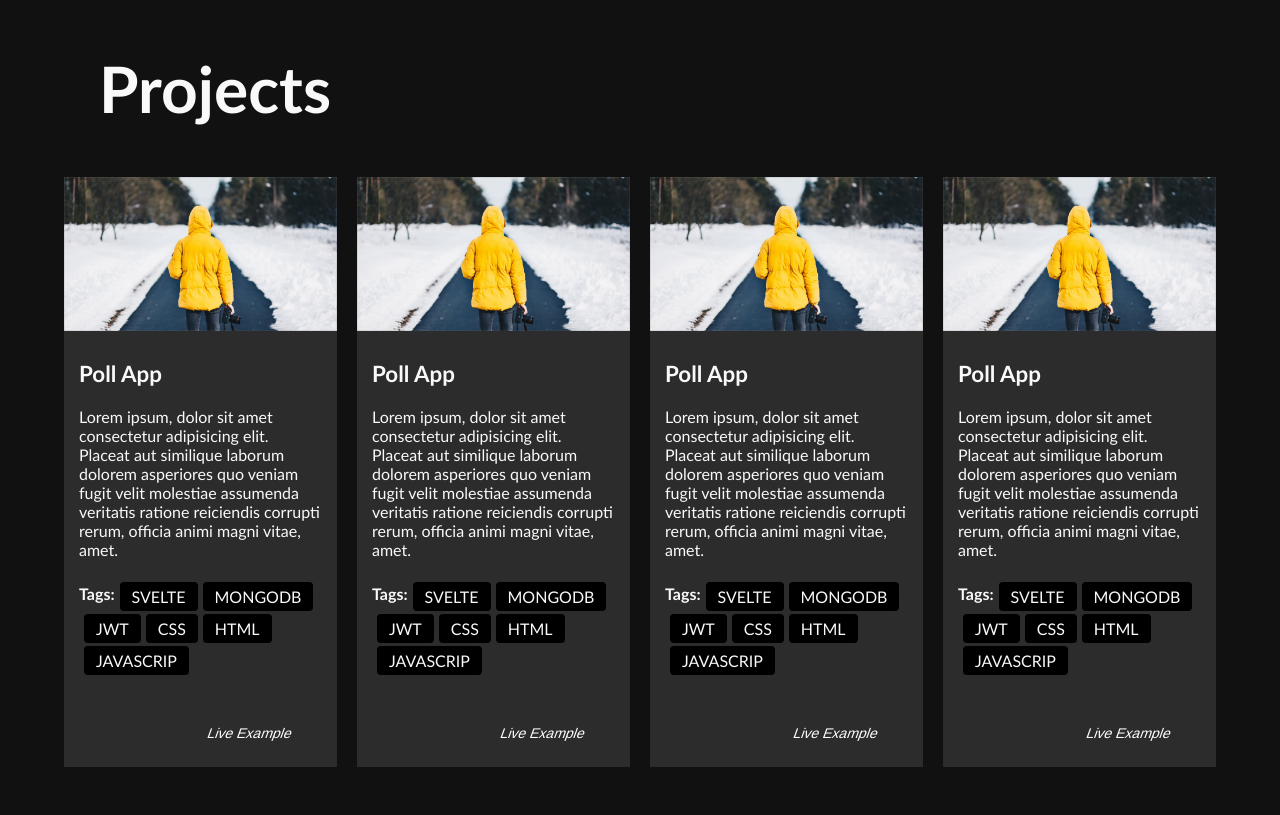
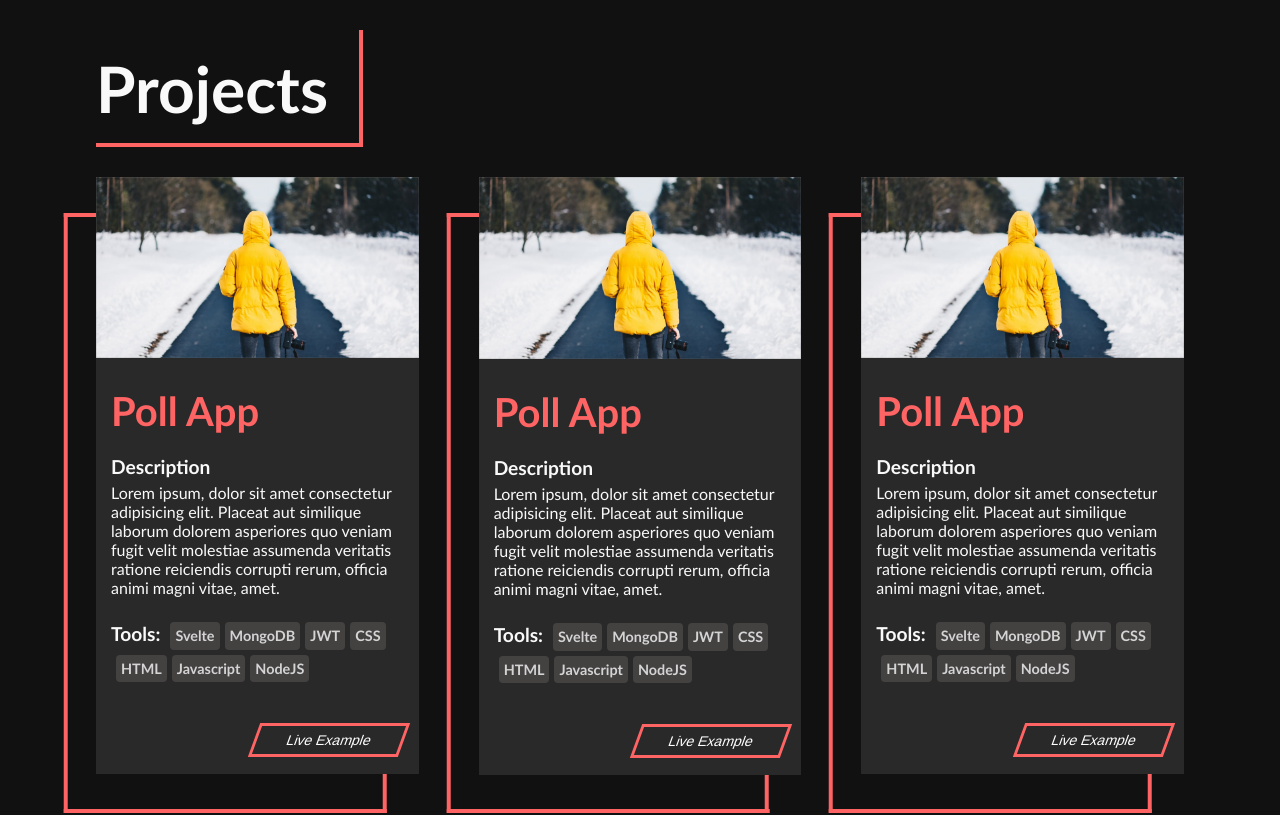
Before and after one commit to YordinsonPolar/porfolio2, a Svelte app: page / in a window 1280 px wide. Shown: the top 815 px of the page. Built offline with nearby package versions, Linux system fonts and the light colour scheme.

Commit message:
add: styles to de ProjectsCard component

```diff
--- a/src/components/about/About.svelte
+++ b/src/components/about/About.svelte
@@ -1,6 +1,6 @@
 <script>
 	import Line from '../../components/common/Line.svelte';
-	import Marco from './Marco.svelte';
+	import Marco from '../common/Marco.svelte';
 	import AboutMe from './AboutMe.svelte';
 
 	const lazyLodingImg = ({ target }) => {
--- a/src/components/about/Marco.svelte
+++ /dev/null
@@ -1,49 +0,0 @@
-<script>
-	import Line from '../common/Line.svelte';
-	export let aboutDelay;
-</script>
-
-<span class="marco">
-	<Line
-	  time="var(--transition-time)"
-	  color="var(--primary)"
-		distance="100%"
-		position="left"
-		origin="bottom"
-		volumen="4px"
-		delay="calc({aboutDelay} * var(--transition-time))" />
-	<Line
-	  time="var(--transition-time)"
-	  color="var(--primary)"
-		distance="100%"
-		position="bottom"
-		origin="left"
-		volumen="4px"
-		delay="calc({aboutDelay} * var(--transition-time))"/>
-	<Line
-	  time="var(--transition-time)"
-	  color="var(--primary)"
-		distance="100%"
-		position="right"
-		origin="bottom"
-		volumen="4px" delay="calc({aboutDelay + .6} * var(--transition-time))" />
-	<Line
-	  time="var(--transition-time)"
-	  color="var(--primary)"
-		distance="100%"
-		position="top"
-		origin="left"
-		volumen="4px" delay="calc({aboutDelay + .6} * var(--transition-time))" />
-</span>
-
-
-<style>
-	.marco {
-		position: absolute;
-		top: 0px;
-		left: 0;
-		right: 0;
-		bottom: 0;
-		transform: translate(-10%, 6%);
-	}
-</style>
--- a/src/components/common/Button.svelte
+++ b/src/components/common/Button.svelte
@@ -1,19 +1,31 @@
 <script>
 	export let label;
 	export let size;
+	export let color;
 </script>
 
-<button style={`--size: ${size}`}>{label}</button>
+<button style={`--size: ${size}; --color: ${color}`}>{label}</button>
 
 <style>
 	button {
+		--color: var(--about-color);
 		--size: 14px;
 		background: none;
 		color: #fff;
 		font-weight: 500;
 		font-size: var(--size);
 		padding: 6px 30px;
-		border: calc( var(--size) / 5) solid var(--primary);
+		border: calc( var(--size) / 4.5) solid var(--color);
 		transform: skewX(-20deg);
+		cursor: pointer;
+		background-image: linear-gradient(45deg, var(--color) 50%, transparent 50%);
+		background-position: 100%;
+		background-size: 400%;
+		transition: 400ms background ease-in-out;
+	}
+
+
+	button:hover {
+		background-position: 0;
 	}
 </style>
--- a/src/components/projects/ProjectCard.svelte
+++ b/src/components/projects/ProjectCard.svelte
@@ -1,73 +1,95 @@
 <script>
+	import Marco from '../common/Marco.svelte';
 	import Button from '../common/Button.svelte';
 
-
-	const tags = ['SVELTE','MONGODB','JWT', "CSS", "HTML", "JAVASCRIP"]
+	const tags = ['Svelte','MongoDB','JWT', "CSS", "HTML", "Javascript", "NodeJS"]
 </script>
 
 <div class="card">
+	<Marco aboutDelay="1s" color="var(--projects-color)"/>
+	<div class="card-wrapper">
 		<div class="img">
 			<img src="/images/about.jpg" alt="poll">
 		</div>
 		<div class="info-section">
 			<h2 class="title">Poll App</h2>
+			<h6 class="description-title">Description</h6>
 			<p class="description">
 				Lorem ipsum, dolor sit amet consectetur adipisicing elit. Placeat aut similique laborum dolorem asperiores quo veniam fugit velit molestiae assumenda veritatis ratione reiciendis corrupti rerum, officia animi magni vitae, amet.
 			</p>
 			<div class="tags">
-			<p class="tags-title">Tags: </p>
+				<p class="tags-title">Tools: </p>
 				{#each tags as tag }
 					<p class="tag">{tag}</p>
 				{/each}
 			</div>
 			<div class="example-btn">
-			<Button label="Live Example" size="14px"/>
+				<Button label="Live Example" size="14px" color="var(--projects-color)"/>
+			</div>
 		</div>
 	</div>
 </div>
 
 <style>
+
 	.card {
-		background: #2d2c2c;
+		position: relative;
+		min-height: 600px;
 	}
 
-	.card .info-section {
+	.card .card-wrapper {
+		position: relative;
+		background: #292929;
+	}
+
+	.card .card-wrappe .img img {
+		min-height: 30%;
+	}
+
+	.card .card-wrapper .info-section {
 		padding: 15px;
 	}
 
-	.card .info-section .title {
-		font-size: 1.4rem;
+	.card .card-wrapper .info-section .title {
+		color: var(--projects-color);
+		font-size: calc(var(--title-size) / 1.6);
 	}
 
-	.card .info-section .description {
-		font-size: 1rem;
-		margin: 20px 0;
+	.card .card-wrapper .info-section .description-title {
+		font-size: 1.2rem;
+		margin-top: 20px;
+		margin-bottom: 5px;
 	}
 
-	.card .info-section .tags-title {
-		font-weight: bold;
+	.card .card-wrapper .info-section .description {
 		font-size: 1rem;
-		padding: 5px 0;
-
+		margin-bottom: 20px;
 	}
 
-	.card .info-section .tags {
+	.card .card-wrapper .info-section .tags-title {
+		font-weight: bold;
+		font-size: 1.2rem;
+		padding: 5px 0;
+		margin-right: 5px;
+	}
 
+	.card .card-wrapper .info-section .tags {
 		display: flex;
 		flex-wrap: wrap;
 	}
 
-	.card .info-section .tag {
+	.card .card-wrapper .info-section .tag {
 		border-radius: var(--border-radius);
-		font-size: 1rem;
-		padding: 5px 12px;
-		font-weight: 500;
+		font-size: .9rem;
+		padding: 5px 5px;
+		font-weight: 600;
 		margin-left: 5px;
-		margin-top: 3px;
-		background: #000;
+		margin-top: 5px;
+		color: #d4d4d4;
+		background: #444141;
 	}
 
-	.card .info-section .example-btn {
+	.card .card-wrapper .info-section .example-btn {
 		display: table;
 		margin-left: auto;
 	}
--- a/src/components/projects/Projects.svelte
+++ b/src/components/projects/Projects.svelte
@@ -3,6 +3,7 @@
 	import ProjectsCard from './ProjectCard.svelte';
 
 	const projectsDelay = 5;
+
 </script>
 
 <section class="projects">
@@ -11,14 +12,14 @@
 			<h1 class="title">
 				<Line
 				  time="var(--transition-time)"
-				  color="var(--primary)"
+				  color="var(--projects-color)"
 					distance="100%"
 					position="bottom"
 					origin="left"
 					volumen="4px" delay="calc({projectsDelay + .6} * var(--transition-time))" />
 				<Line
 				  time="var(--transition-time)"
-				  color="var(--primary)"
+				  color="var(--projects-color)"
 					distance="100%"
 					position="right"
 					origin="bottom"
@@ -27,6 +28,7 @@
 			</h1>
 		</div>
 		<div class="grid">
+			<ProjectsCard />
 			<ProjectsCard />
 			<ProjectsCard />
 			<ProjectsCard />
@@ -49,21 +51,21 @@
 
 	.projects .projects-wrapper {
 		margin: 0 auto;
-		width: 90%;
+		width: 85%;
 		height: 100%;
 	}
 
 	.projects .header .title {
 		position: relative;
 		display: inline;
-		padding: 20px 35px;
+		padding: 20px 35px 20px 0;
 		font-size: var(--title-size);
 	}
 
 	.grid {
 		display: grid;
-		grid-template-columns: repeat(4,1fr);
-		grid-gap: 20px;
+		grid-template-columns: repeat(3,1fr);
+		grid-gap: 60px;
 		margin-top: 50px;
 	}
 
```
Lines whose indentation alone changed are shown as unchanged.
